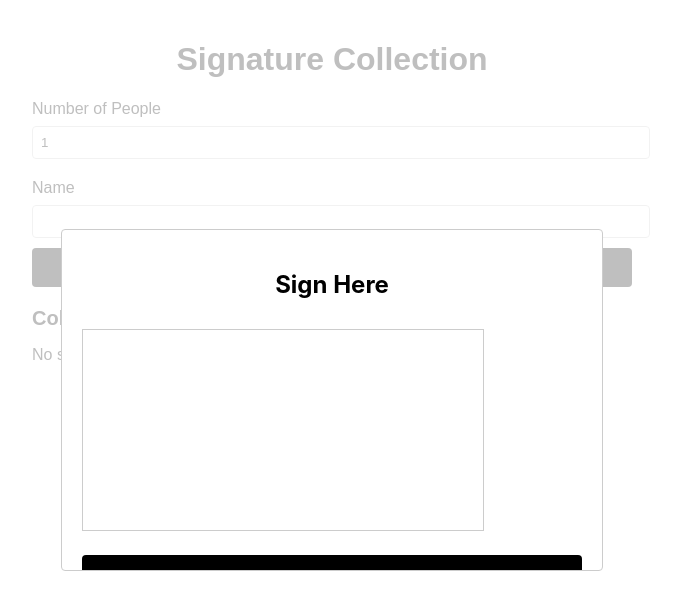
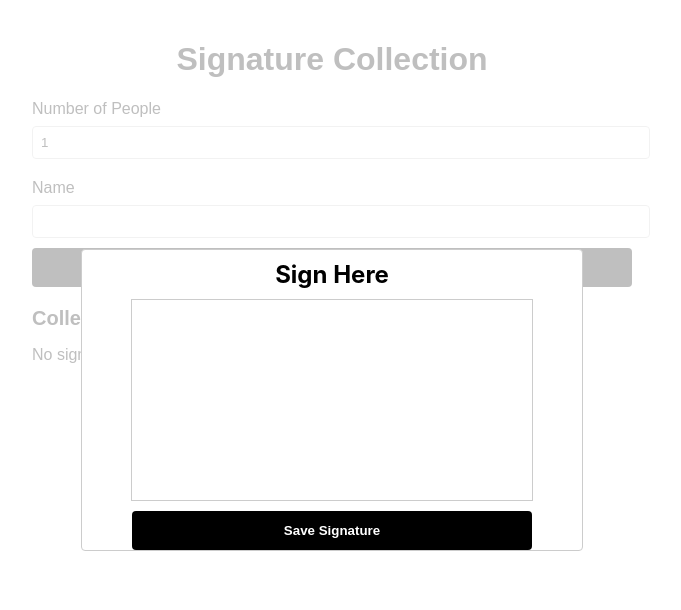
Before and after one commit to Aryan-Motwani/harmony, a React (Create React App) app: page / in a window 1280 px wide. Both pictures are taken after a click on the button "Open Signature". Shown: the top 610 px of the page, without its empty margins (308-989 px from the left). Built offline with nearby package versions, Linux system fonts and the light colour scheme.

Commit message:
scroll button fix

```diff
--- a/src/App.js
+++ b/src/App.js
@@ -202,13 +202,16 @@ export default function SignatureCollection() {
             right: 'auto',
             bottom: 'auto',
             transform: 'translate(-50%, -50%)',
-            width: '500px',
+            width: '90%',  // Adjusted width for responsiveness
+            maxWidth: '500px',  // Set a max width
             height: '300px',
             overflow: 'hidden', // Prevent overflow within the modal
+            padding: '0', // Remove default padding
           },
         }}
       >
-        <h2 style={{ textAlign: 'center' }}>Sign Here</h2>
+        <div style={{ display: 'flex', flexDirection: 'column', height: '100%' }}>
+          <h2 style={{ textAlign: 'center', margin: '10px 0' }}>Sign Here</h2>
           <canvas
             ref={(el) => (canvasRefs.current[currentPersonIndex] = el)}
             onMouseDown={handleMouseDown}
@@ -220,14 +223,15 @@ export default function SignatureCollection() {
             style={{
               border: '1px solid #ccc',
               cursor: 'crosshair',
-            margin: '10px auto',
+              margin: '0 auto', // Center the canvas
+              flex: '1', // Make the canvas fill available space
             }}
           />
-        <div style={{ textAlign: 'center', marginTop: '10px' }}>
+          <div style={{ textAlign: 'center', margin: '10px 0' }}>
             <button
               onClick={handleSaveSignature}
               style={{
-              width: '100%',
+                width: '80%', // Fixed width for better visibility
                 padding: '12px',
                 backgroundColor: 'black',
                 color: 'white',
@@ -240,6 +244,7 @@ export default function SignatureCollection() {
               Save Signature
             </button>
           </div>
+        </div>
       </Modal>
     </div>
   );
```
Lines whose indentation alone changed are shown as unchanged.
